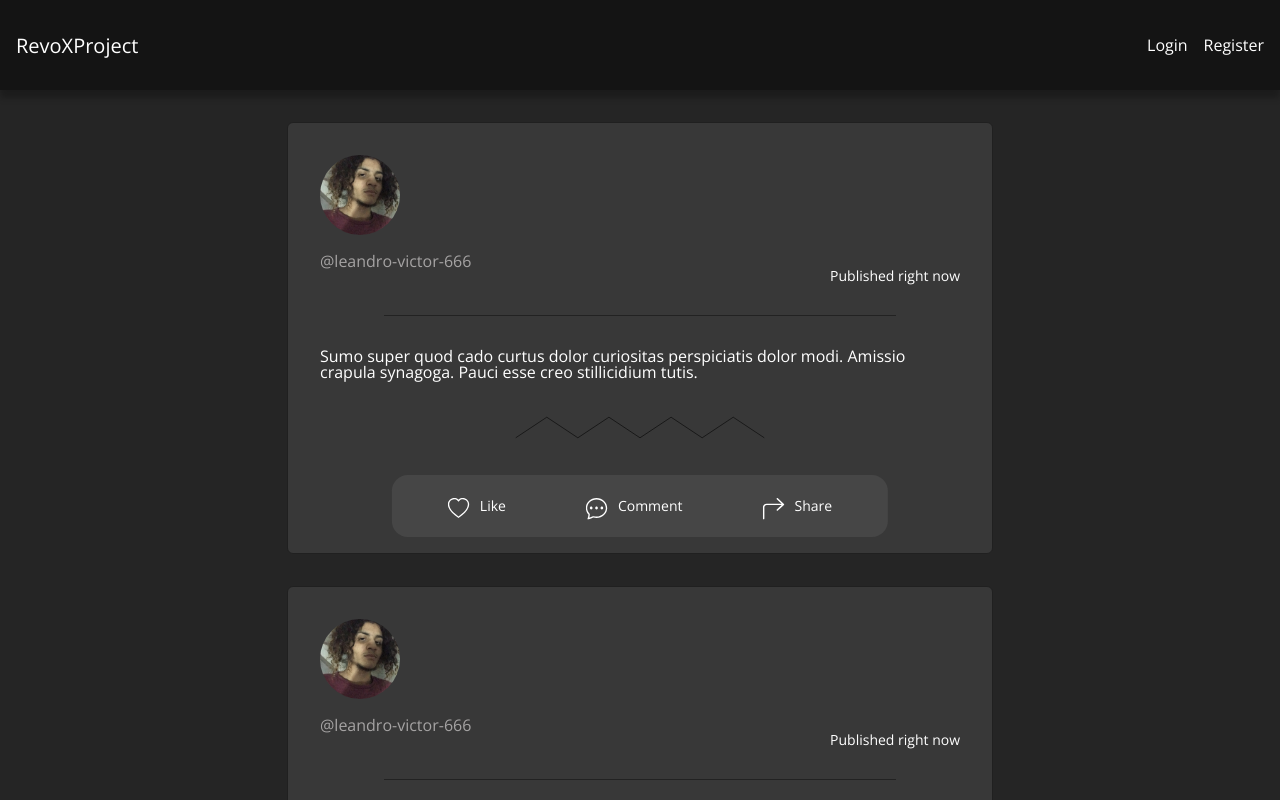
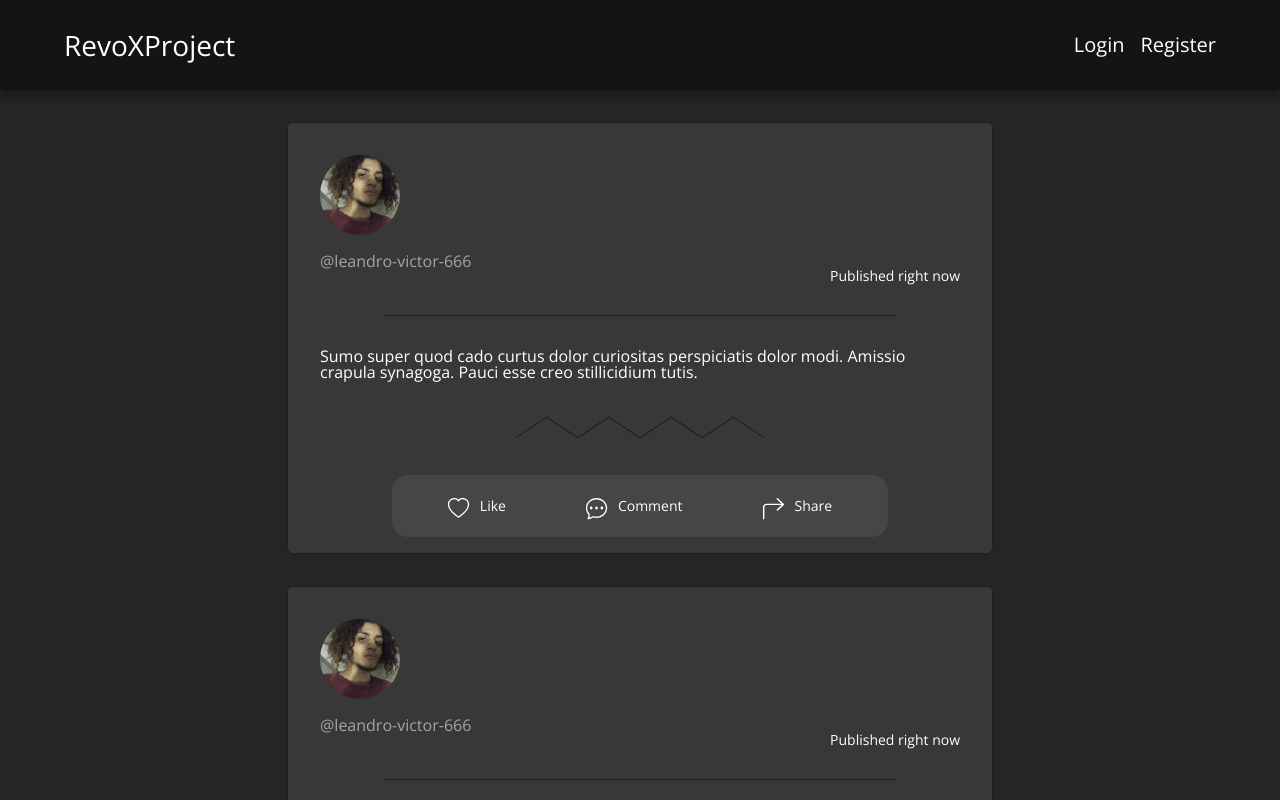
Before and after one commit to LeandroVictor666/revoxproject-app, a React (Vite) app: page / in a window 1280 px wide. Shown: the top 800 px of the page. Built offline with nearby package versions, Linux system fonts and the light colour scheme.

Commit message:
style(header.style): added header responsiviness

```diff
--- /dev/null
+++ b/src/Styles/_scss/_header-responsiviness.scss
@@ -0,0 +1,17 @@
+@media screen and (min-width: 1280px) {
+  .pageHeader {
+    .containerFixer {
+      padding: 0 64px;
+      .firstSection {
+        font-size: 28px;
+      }
+      .lastSection {
+        nav {
+          a {
+            font-size: 20px;
+          }
+        }
+      }
+    }
+  }
+}
--- a/src/Styles/_scss/_header.scss
+++ b/src/Styles/_scss/_header.scss
@@ -11,7 +11,7 @@
   height: $headerHeightDesktop;
   $actualHeaderHeight: $headerHeightDesktop;
   .containerFixer {
-    padding: 0 16px;
+    padding: 0 32px;
     display: flex;
     justify-content: space-between;
     align-items: center;
--- a/src/Styles/_scss/_responsiviness.scss
+++ b/src/Styles/_scss/_responsiviness.scss
@@ -1,3 +1,4 @@
 @import "publication-card-responsive";
 @import "register-responsive";
 @import "login-reponsive";
+@import "header-responsiviness";
```
Also changed, not shown: src/Styles/app.module.css, 1 other file (tests, documents, lock files or other folders).
